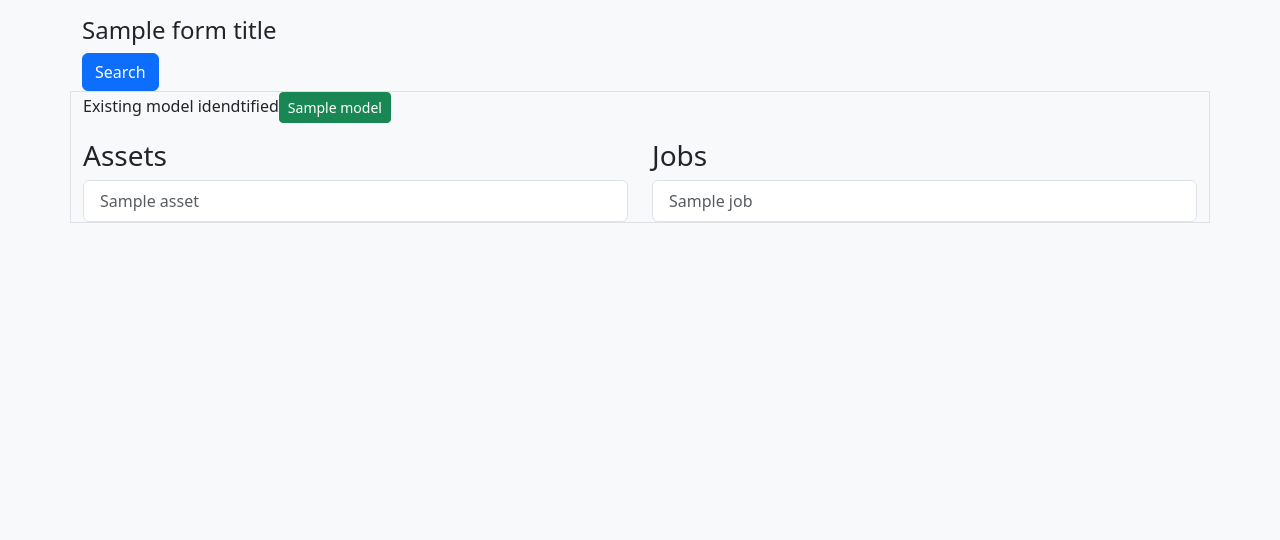
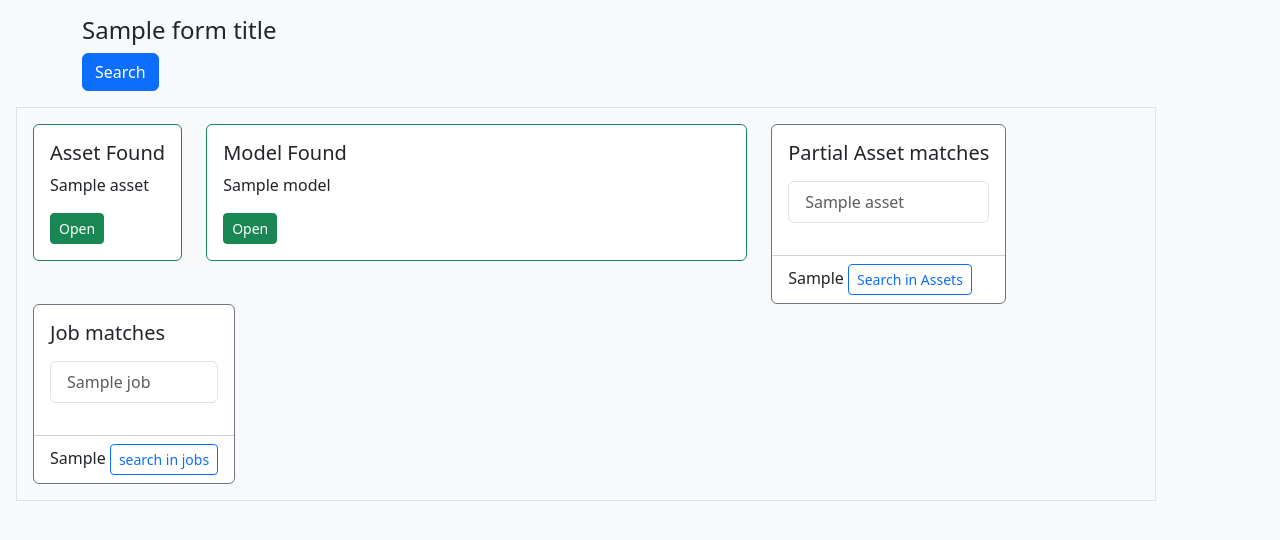
Before and after one commit to aandiapen-hub/ebme, a Django app: template documents/templates/documents/quick_scanner.html in a window 1280 px wide. Shown: the top 540 px of the page. Run offline with Django 5.2, Linux system fonts and the light colour scheme; the template is opened without the code that fills it: most values are stand-ins (such as "Sample title", 1, 10 or a date in 2020); some libraries are stand-ins or nearby versions.

Commit message:
quick scan to update asset create form 1st commit

```diff
--- a/docker-compose.prod.yml
+++ b/docker-compose.prod.yml
@@ -13,6 +13,7 @@ services:
     extra_hosts:
       -  "host.docker.internal:host-gateway"
     tty: "true"
+    restart: unless-stopped
 
   redis:
     image: redis:latest
--- /dev/null
+++ b/documents/templates/documents/partials/quick_scan/asset_create.html
@@ -0,0 +1,14 @@
+
+ {% if result.create_asset_from_gs1 %}
+    <div class="col-auto" style="max-width: 18rem;">
+        <div class="card border-success">
+          <div class="card-body">
+            <h5 class="card-title">Create Asset</h5>
+            <p class="card-text">
+            </p>
+            <a class='btn btn-sm btn-warning' href='{% url "assets:create_asset" %}?gs1_data={{result.gs1}}&modelid={{result.model.pk}}'>Add New Asset</a>
+          </div>
+        <div class="card-footer bg-transparent">{{result.gs1}}</div>
+        </div>
+        </div>
+ {% endif %}
--- /dev/null
+++ b/documents/templates/documents/partials/quick_scan/asset_exact_match.html
@@ -0,0 +1,13 @@
+
+  {% if result.asset %}
+    <div class="col-auto" style="max-width: 18rem;">
+    <div class="card border-success">
+      <div class="card-body">
+        <h5 class="card-title">Asset Found</h5>
+        <p class="card-text">{{result.asset}}
+        </p>
+      <a class='btn btn-sm btn-success' href='{% url "assets:view_asset" pk=result.asset.pk %}'>Open</a>
+      </div>
+    </div>
+    </div>
+  {% endif %}
--- /dev/null
+++ b/documents/templates/documents/partials/quick_scan/gtin_no_match.html
@@ -0,0 +1,36 @@
+
+  {% if result.create_gtin %}
+    <div class="col-auto" style="max-width: 18rem;">
+    <div class="card border-warning">
+      <div class="card-body">
+        <h5 class="card-title">GTIN not Found</h5>
+        <p class="card-text">{{result.gtin}}
+        </p>
+          {% if result.models_with_gtin %}
+            <div class='p-3 border'>
+              <h5>Duplicate Model</h5>
+              {% for  model in result.models_with_gtin %}
+                <a class='btn btn-sm btn-warning' href='{% url "model_information:create_model" %}?modelid={{model.pk}}&gtin={{result.gtin}}'>Duplicate Model: {{model}}</a>
+              {% endfor %}
+            </div>
+          {% endif%}
+
+          {% if result.models_without_gtin %}
+            <div class='p-3 border'>
+              <h5>Update existing model with GTIN</h5>
+                {% for  model in result.models_without_gtin %}
+                <a class='btn btn-sm btn-warning' href='{% url "model_information:update_model" pk=model.pk %}?gtin={{result.gtin}}'>{{model}}</a>
+                {% endfor %}
+            </div>
+          {% endif %}
+
+            <div class='p-3 border'>
+              <h5>Create New</h5>
+              <a class='btn btn-sm btn-warning' href='{% url "model_information:create_model" %}?gtin={{result.gtin}}'>Add New Model</a>
+              <a class='btn btn-sm btn-warning' href='{% url "parts:create_part" %}?gtin={{result.gtin}}'>Add New Spare Part</a>
+            </div>
+      </div>
+      <div class="card-footer bg-transparent">{{result.gs1}}</div>
+    </div>
+    </div>
+  {% endif %}
--- /dev/null
+++ b/documents/templates/documents/partials/quick_scan/model_exact_match.html
@@ -0,0 +1,13 @@
+
+  {% if result.model %}
+<div class="col-sm-6 mb-3 mb-sm-0">
+    <div class="card border-success">
+      <div class="card-body">
+        <h5 class="card-title">Model Found</h5>
+        <p class="card-text">{{result.model}}
+        </p>
+          <a class='btn btn-sm btn-success' href='{% url "model_information:model_view" pk=result.model.pk %}'>Open</a>
+      </div>
+    </div>
+    </div>
+  {% endif %}
--- a/documents/templates/documents/partials/quick_scan/partial_matches.html
+++ b/documents/templates/documents/partials/quick_scan/partial_matches.html
@@ -1,34 +1,40 @@
 
-  <div class='row'>
 {% if result.assets %}
-    <div class='col'>
-      <h3>Assets</h3>
+    <div class="col-auto" style="max-width: 18rem;">
+        <div class="card border-secondary">
+          <div class="card-body">
+            <h5 class="card-title">Partial Asset matches</h5>
+            <p class="card-text">
                 {% for asset in result.assets %}
                   {% include 'documents/partials/quick_scan/assets_list.html' %}
                 {% endfor %}
+            </p>
+
+          </div>
+        <div class="card-footer bg-transparent">
+          {{result.gs1}}
+          <a class='btn btn-sm btn-outline-primary' href='{% url "assets:assets_list" %}?universal_search={{result.search_term}}'>Search in Assets</a>
+        </div>
+      </div>
     </div>
  {% endif %}
 
-    {% if result.too_many_assets %}
-    <div class='col'>
-      <h3>Assets</h3>
-      <a class='btn btn-sm btn-outline-primary' href='{% url "assets:assets_list" %}?universal_search={{result.search_term}}'>Search in Assets</a>
+
+  {% if result.jobs %}
+    <div class="col-auto" style="max-width: 18rem;">
+        <div class="card border-secondary">
+          <div class="card-body">
+            <h5 class="card-title">Job matches</h5>
+            <p class="card-text">
+                {% for asset in result.assets %}
+                  {% include 'documents/partials/quick_scan/jobs_list.html' %}
+                {% endfor %}
+            </p>
+          </div>
+        <div class="card-footer bg-transparent">
+          {{result.gs1}}
+          <a class='btn btn-sm btn-outline-primary' href='{% url "jobs:jobs_list" %}?universal_search={{result.search_term}}'>search in jobs</a>
+        </div>
+      </div>
     </div>
  {% endif %}
-
-    {% if result.jobs %}
-    <div class='col'>
-      <h3>Jobs</h3>
-      {% for job in result.jobs %}
-        {% include 'documents/partials/quick_scan/jobs_list.html' %}
-      {% endfor %}
-    </div>
-
-    {% endif %}
-    {% if result.too_many_jobs %}
-    <div class='col'>
-      <h3>Jobs</h3>
-      <a class='btn btn-sm btn-outline-primary' href='{% url "jobs:jobs_list" %}?universal_search={{result.search_term}}'>search in jobs</a>
-    </div>
-    {% endif %}
-</div>
--- a/documents/templates/documents/quick_scanner.html
+++ b/documents/templates/documents/quick_scanner.html
@@ -3,10 +3,23 @@
 
 {% block content %}
 
-<div class="container">
+<div id='search_form' class="container">
         <div class='row mt-3'>
             <div class="col-sm-12 col-md-4">
-                <form id='quick_scan_form' method="post" action=" {% url "documents:quick_scanner" %}", enctype="multipart/form-data">
+                <form id='quick_scan_form' method="post"
+                action=" {% url "documents:quick_scanner" %}"
+                hx-post=" {% url "documents:quick_scanner" %}"
+                hx-target='#search_form'
+                hx-swap='afterend'
+                hx-select='#results'
+                enctype="multipart/form-data"
+                _='
+                  on htmx:afterRequest
+                  wait 50ms
+                  set my value to "" then
+                  call me.focus()
+                '
+                >
                     <h4>{{form_title}}</h4>
                     {% csrf_token %}
                     {% bootstrap_form form layout='horizontal' %}
@@ -18,43 +31,13 @@
         </div>
 </div>
 
-<div class='container border'>
-  {% if result.create_gtin %}
+  <div id='results' class='container m-3 p-3 border'>
     <div class='row'>
-        <h3>New GTIN identified</h3>
-          {% if result.models_with_gtin %}
-          <div class='col'>
-            <h5>Duplicate Model</h5>
-            {% for  model in result.models_with_gtin %}
-              <a class='btn btn-sm btn-warning' href='{% url "model_information:create_model" %}?modelid={{model.pk}}&gtin={{result.gtin}}'>Duplicate Model: {{model}}</a>
-            {% endfor %}
-          </div>
-          {% endif%}
-          {% if result.models_without_gtin %}
-          <div class='col'>
-            <h5>Update existing model with GTIN</h5>
-              {% for  model in result.models_without_gtin %}
-              <a class='btn btn-sm btn-warning' href='{% url "model_information:update_model" pk=model.pk %}?gtin={{result.gtin}}'>{{model}}</a>
-              {% endfor %}
-          </div>
-          {% endif %}
-          <div class='col'>
-            <a class='btn btn-sm btn-warning' href='{% url "model_information:create_model" %}?gtin={{result.gtin}}'>Add New Model</a>
-            <a class='btn btn-sm btn-warning' href='{% url "parts:create_part" %}?gtin={{result.gtin}}'>Add New Spare Part</a>
-          </div>
+      {% include 'documents/partials/quick_scan/gtin_no_match.html' %}
+      {% include 'documents/partials/quick_scan/asset_exact_match.html' %}
+      {% include 'documents/partials/quick_scan/model_exact_match.html' %}
+      {% include 'documents/partials/quick_scan/asset_create.html' %}
+      {% include 'documents/partials/quick_scan/partial_matches.html' %}
     </div>
-  {% endif %}
-
-  {% if result.model %}
-    <p>Existing model idendtified<a class='btn btn-sm btn-success' href='{% url "model_information:model_view" pk=result.model.pk %}'>{{result.model}}</a>
-    </p>
-  {% endif %}
-
-  {% if result.create_asset_from_gs1 %}
-  <a class='btn btn-sm btn-warning' href='{% url "assets:create_asset" %}?gs1_data={{result.gs1}}&modelid={{result.model.pk}}'>Add New Asset</a>
-  {% endif %}
-
-  {% include 'documents/partials/quick_scan/partial_matches.html' %}
-
 </div>
 {% endblock content %}
```
Also changed, not shown: assets/templates/assets/create_form.html (+29 -9 lines), assets/views.py (+55 -14 lines), documents/services/gs1_parser.py (+22 -4 lines), documents/views.py (+7 -20 lines), templates/partials/field_summary_data.html (+8 -5 lines), utils/generic_views.py (+16 -2 lines). Lines whose indentation alone changed are shown as unchanged.
